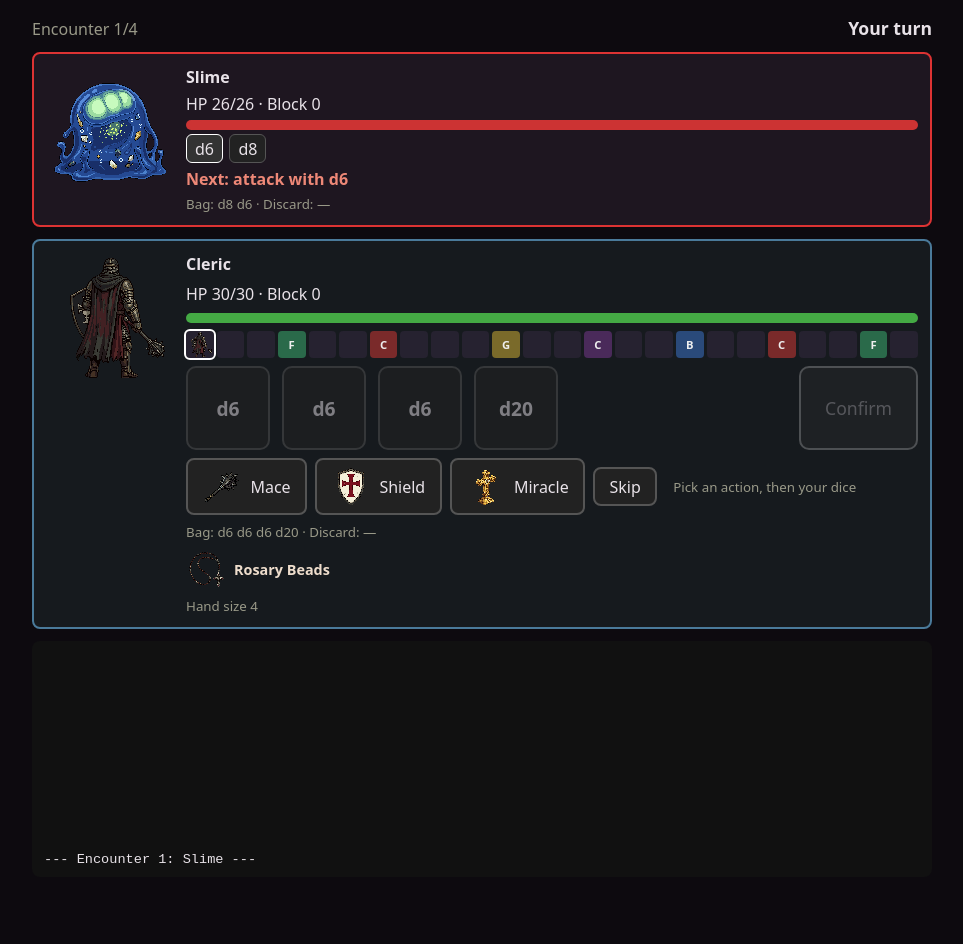
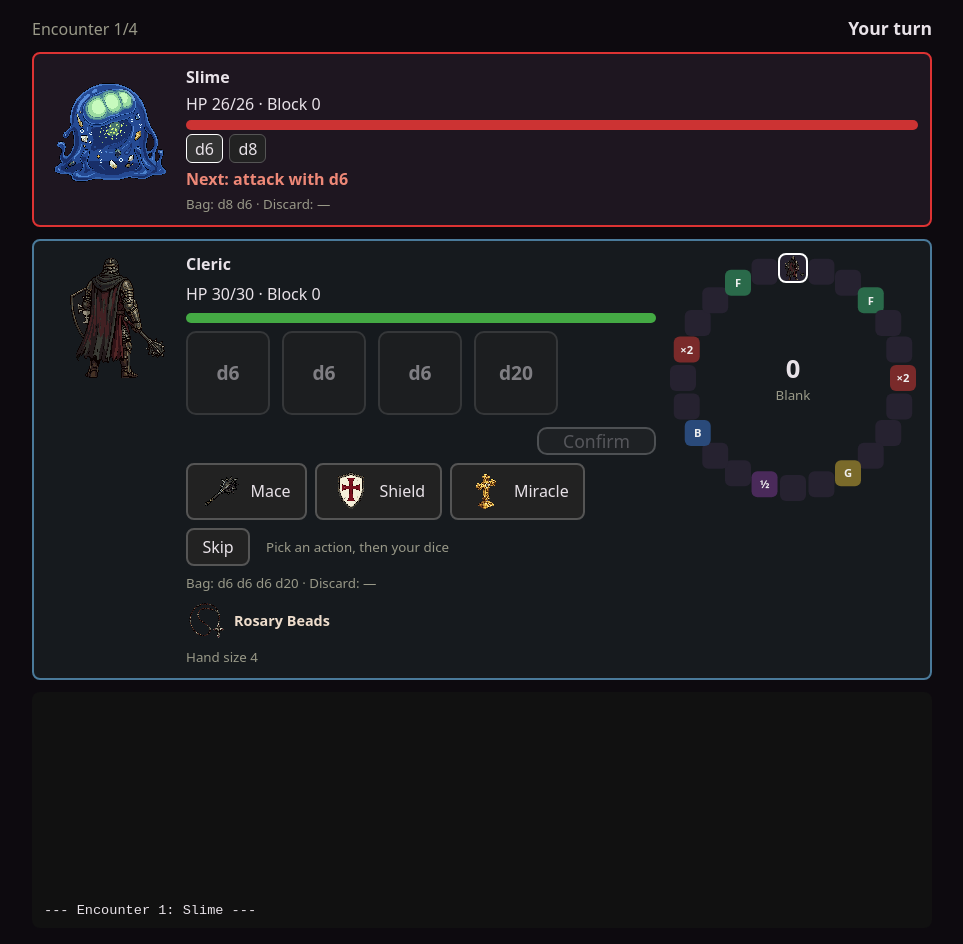
Before and after one commit to Censacrof/dievania, a React (Vite) app in the folder combat-prototype/: page / in a window 1280 px wide. Shown: the whole page, without its empty margins (158-1121 px from the left). Before the commit the page ends 893 px from the top, so only its background shows below. Built offline with nearby package versions, Linux system fonts and the light colour scheme.

Commit message:
Board as a clock face
Co-Authored-By: Claude Fable 5.1 <noreply@anthropic.com>
Claude-Session: https://claude.ai/code/session_011gebyzkA2NAqTi51ZYvGpW

```diff
--- a/combat-prototype/src/App.css
+++ b/combat-prototype/src/App.css
@@ -18,9 +18,11 @@ button:disabled { cursor: not-allowed; }
 .next-action.attack, .next-action.bite { color: #e87; }
 .next-action.shield { color: #7ae; }
 
-.player { display: grid; grid-template-columns: 128px 1fr; column-gap: .75rem; background: #161a1e; border: 2px solid #2a343d; border-radius: 8px; padding: .75rem; }
+.player { display: grid; grid-template-columns: 128px 1fr 250px; column-gap: .75rem; background: #161a1e; border: 2px solid #2a343d; border-radius: 8px; padding: .75rem; }
 .player.active { border-color: #4a7a9a; }
-.player img { width: 128px; height: 128px; image-rendering: pixelated; align-self: start; }
+.player > img { grid-column: 1; width: 128px; height: 128px; image-rendering: pixelated; align-self: start; }
+.player-info { grid-column: 2; }
+.player .board { grid-column: 3; grid-row: 1; }
 .player-info { display: grid; gap: .5rem; align-content: start; }
 .player-info > small { color: #998; }
 .hand { display: flex; gap: .75rem; flex-wrap: wrap; min-height: 84px; }
@@ -89,6 +91,9 @@ button:disabled { cursor: not-allowed; }
   .enemy { grid-template-columns: 80px 1fr; column-gap: .6rem; padding: .6rem; }
   .enemy img { width: 80px; height: 80px; }
   .player { grid-template-columns: 1fr; padding: .6rem; row-gap: .5rem; }
+  .player > img, .player-info, .player .board { grid-column: 1; grid-row: auto; }
+  .board { width: 230px; height: 230px; }
+  .cell { transform: rotate(var(--a)) translate(100px) rotate(calc(-1 * var(--a))); }
   .player > img { width: 72px; height: 72px; }
   .die { width: 60px; height: 60px; font-size: 1rem; }
   .confirm { flex: 1 1 100%; margin-left: 0; padding: .6rem; }
@@ -110,14 +115,20 @@ button:disabled { cursor: not-allowed; }
   }
 }
 
-/* The board: 24 cells, token on the current one */
-.board { display: grid; grid-template-columns: repeat(24, 1fr); gap: 3px; }
-.cell { position: relative; aspect-ratio: 1; display: grid; place-content: center; border-radius: 4px; background: #262230; font-size: .7rem; font-weight: bold; color: #eee; cursor: help; }
+/* The board as a clock face */
+.board { position: relative; width: 250px; height: 250px; align-self: start; justify-self: center; }
+.cell {
+  position: absolute; left: 50%; top: 50%; width: 26px; height: 26px; margin: -13px;
+  transform: rotate(var(--a)) translate(110px) rotate(calc(-1 * var(--a)));
+  display: grid; place-content: center; border-radius: 6px; background: #262230;
+  font-size: .7rem; font-weight: bold; color: #eee; cursor: help;
+}
 .cell.critical { background: #7a2a2a; }
 .cell.bastion { background: #2a4a7a; }
 .cell.grace { background: #7a6a2a; }
 .cell.fortune { background: #2a6a4a; }
 .cell.cursed { background: #4a2a5a; }
-.cell.here { outline: 2px solid #fff; }
+.cell.here { outline: 2px solid #fff; z-index: 1; }
 .cell img { width: 100%; height: 100%; image-rendering: pixelated; }
-@media (max-width: 640px) { .board { grid-template-columns: repeat(12, 1fr); } }
+.board .center { position: absolute; inset: 0; display: grid; place-content: center; text-align: center; pointer-events: none; color: #998; }
+.board .center strong { font-size: 1.6rem; color: #e8e2e8; }
--- a/combat-prototype/src/App.tsx
+++ b/combat-prototype/src/App.tsx
@@ -1,6 +1,6 @@
-import { useEffect, useState } from 'react'
+import { type CSSProperties, useEffect, useState } from 'react'
 import { type Die, type GameState, type PlayerAction, alive, chooseReward, describeOffer, enemyStep, newGame, offerAccepts, offerNeedsDie, playerAction } from './game/engine'
-import { ACTION_TEXT, CELL_NAME, CELL_TEXT, ENCHANT_TEXT, ENCOUNTERS, PERK_TEXT, PLAYER, headerText, offerTip } from './game/content'
+import { ACTION_TEXT, CELL_MARK, CELL_NAME, CELL_TEXT, ENCHANT_TEXT, ENCOUNTERS, PERK_TEXT, PLAYER, headerText, offerTip } from './game/content'
 import './App.css'
 
 const ACTIONS: PlayerAction[] = ['mace', 'shield', 'miracle', 'skip']
@@ -9,6 +9,26 @@ const ICONS: Partial<Record<PlayerAction, string>> = { mace: 'mace.png', shield:
 const ENEMY_STEP_MS = 900
 const label = (d: Die) => `d${d.sides}${d.enchant ? `·${d.enchant}` : ''}`
 const list = (dice: Die[]) => (dice.length ? dice.map(label).join(' ') : '—')
+/** The board as a clock face: cell 0 at twelve, clockwise */
+const Clock = ({ board, position }: { board: GameState['board']; position: number }) => (
+  <div className="board" aria-label="Board">
+    {board.map((cell, i) => (
+      <span
+        key={i}
+        className={`cell ${cell}${i === position ? ' here' : ''}`}
+        style={{ '--a': `${(360 / board.length) * i - 90}deg` } as CSSProperties}
+        data-tip={`${i}. ${CELL_NAME[cell]}: ${CELL_TEXT[cell]}`}
+        tabIndex={0}
+      >
+        {i === position ? <img src={PLAYER.sprite} alt="" /> : CELL_MARK[cell]}
+      </span>
+    ))}
+    <span className="center">
+      <strong>{position}</strong>
+      <small>{CELL_NAME[board[position]]}</small>
+    </span>
+  </div>
+)
 const Bar = ({ value, max }: { value: number; max: number }) => (
   <span className="bar"><span style={{ width: `${(100 * value) / max}%` }} /></span>
 )
@@ -104,22 +124,11 @@ export default function App({ initial }: { initial?: GameState } = {}) {
 
       <section className={`player ${playing ? 'active' : ''}`}>
         <img src={PLAYER.sprite} alt="" />
+        <Clock board={game.board} position={game.position} />
         <div className="player-info">
           <strong>{PLAYER.name}</strong>
           <span>HP {game.hp}/{game.maxHp} · Block {game.block}{game.sturdyBlock ? ` (+${game.sturdyBlock} sturdy)` : ''}</span>
           <Bar value={game.hp} max={game.maxHp} />
-          <div className="board">
-            {game.board.map((cell, i) => (
-              <span
-                key={i}
-                className={`cell ${cell}${i === game.position ? ' here' : ''}`}
-                data-tip={`${i}. ${CELL_NAME[cell]}: ${CELL_TEXT[cell]}`}
-                tabIndex={0}
-              >
-                {i === game.position ? <img src={PLAYER.sprite} alt="" /> : cell === 'blank' ? '' : CELL_NAME[cell][0]}
-              </span>
-            ))}
-          </div>
           {rewarding ? (
             <>
               <div className="hand">
--- a/combat-prototype/src/game/content.ts
+++ b/combat-prototype/src/game/content.ts
@@ -97,6 +97,7 @@ const SPECIAL: Record<number, Cell> = { 3: 'fortune', 6: 'critical', 10: 'grace'
 export const BOARD: Cell[] = Array.from({ length: 24 }, (_, i) => SPECIAL[i] ?? 'blank')
 
 export const CELL_NAME: Record<Cell, string> = { blank: 'Blank', critical: 'Critical', bastion: 'Bastion', grace: 'Grace', fortune: 'Fortune', cursed: 'Cursed' }
+export const CELL_MARK: Record<Cell, string> = { blank: '', critical: '×2', bastion: 'B', grace: 'G', fortune: 'F', cursed: '½' }
 export const CELL_TEXT: Record<Cell, string> = {
   blank: 'Nothing happens.',
   critical: 'Mace damage is doubled for the action that lands here.',
```
Also changed, not shown: 1 other file (tests, documents, lock files or other folders).
